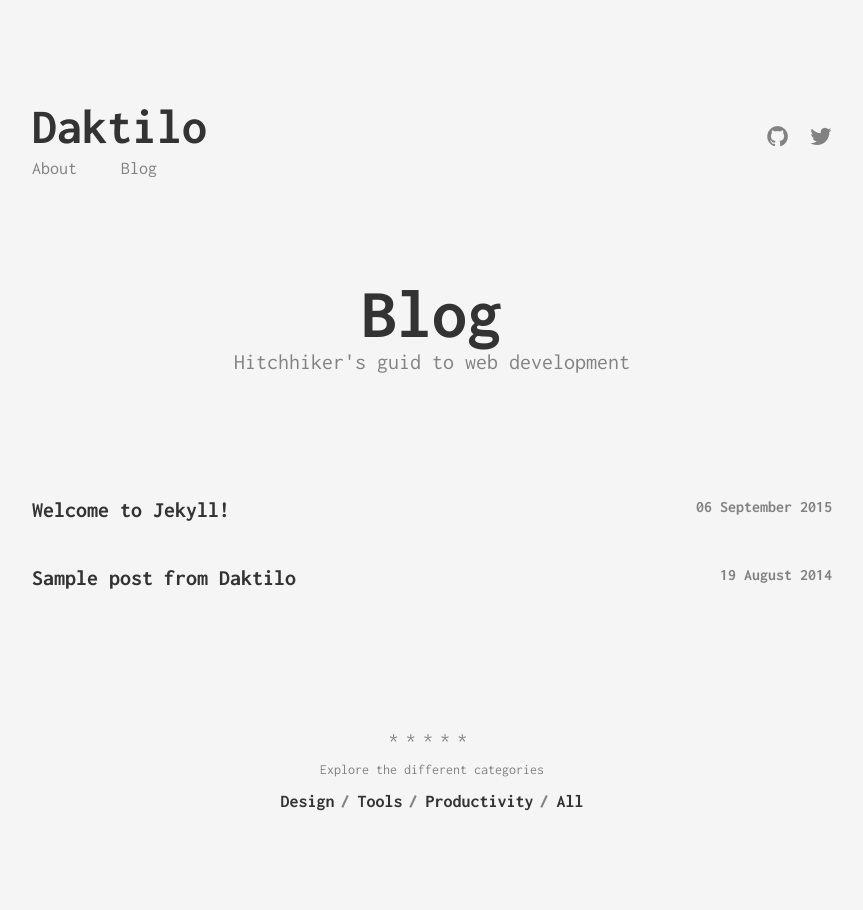
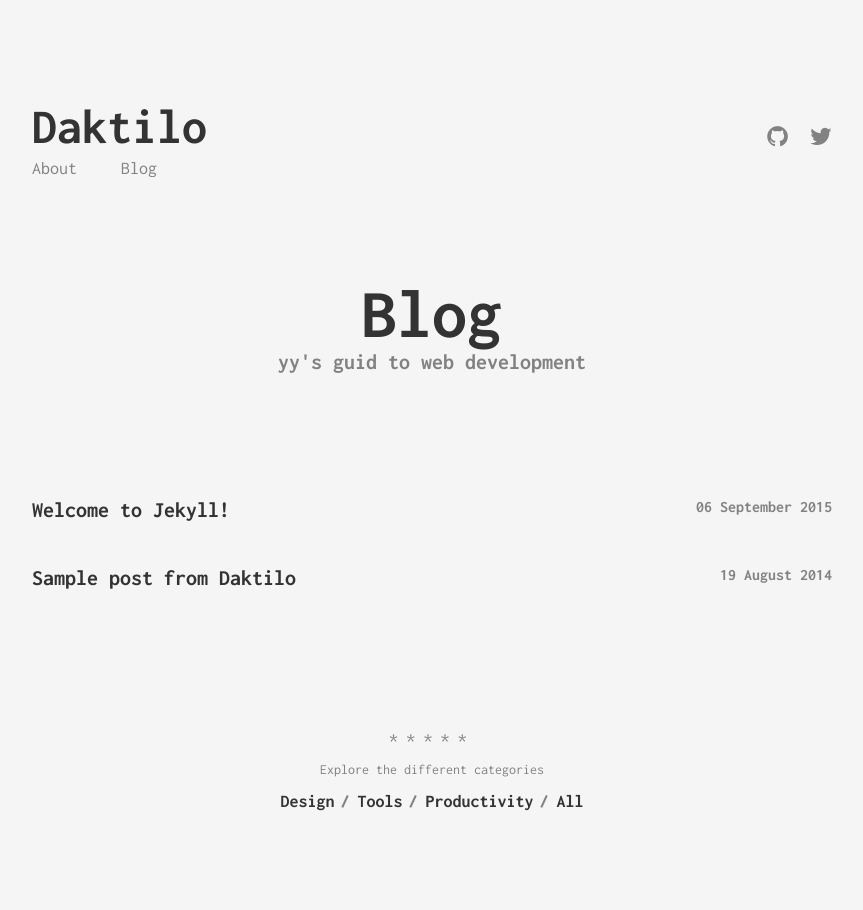
Before and after one commit to yinyurr/yinyurr.github.io, a Jekyll site: the page built from index.html, in a window 1280 px wide. Shown: the whole page, without its empty margins (208-1071 px from the left). Built offline with Jekyll 4.4.1, drawn with Linux system fonts in a browser that asks for light colours.

Commit message:
Update index.html

```diff
--- a/index.html
+++ b/index.html
@@ -1,7 +1,7 @@
 ---
 layout: page
 title: Blog
-subtitle: Hitchhiker's guid to web development
+subtitle: <a href="https://github.com/yinyurr/HerLittleMonsterPri/blob/2c569f50f58599b071509cd78580acfed51e4caf/081.markdown">yy's guid to web development</a>
 sitemap:
   priority: 0.9
 ---
```
